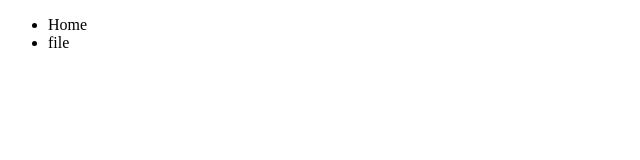
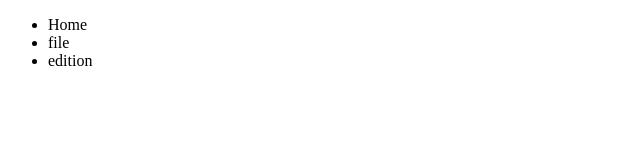
Before and after one commit to Dzehouani/LAB01, a plain HTML site: page index.html in a window 1280 px wide. Shown: the full height of the page, 0-640 px from the left. Drawn offline with Linux system fonts and the light colour scheme.

Commit message:
ajouter menu edition

```diff
--- a/index.html
+++ b/index.html
@@ -10,6 +10,7 @@
     <ul>
         <li>Home</li>
         <li>file</li>
+         <li>edition</li>
     </ul>
 </body>
 </html>
```
